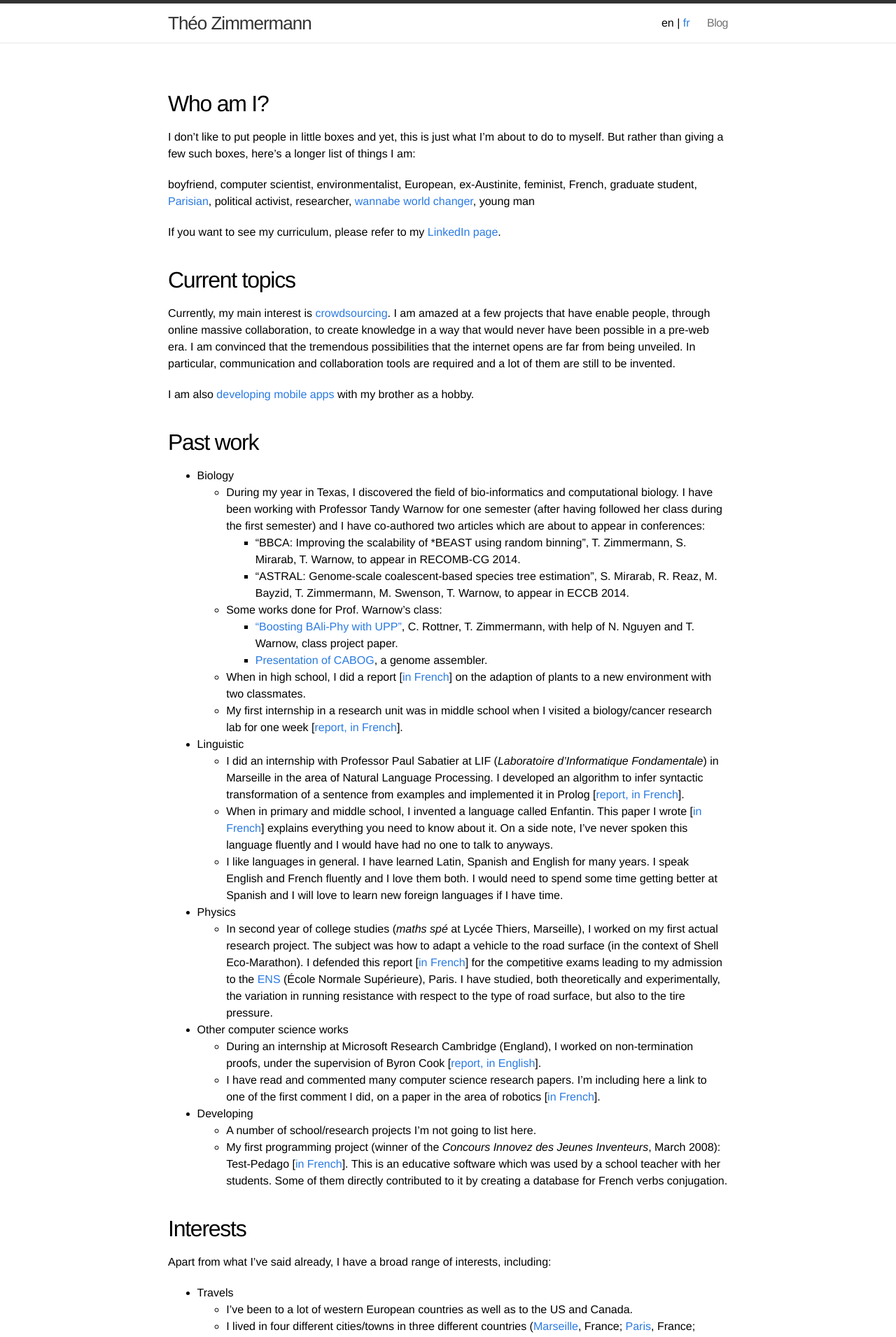
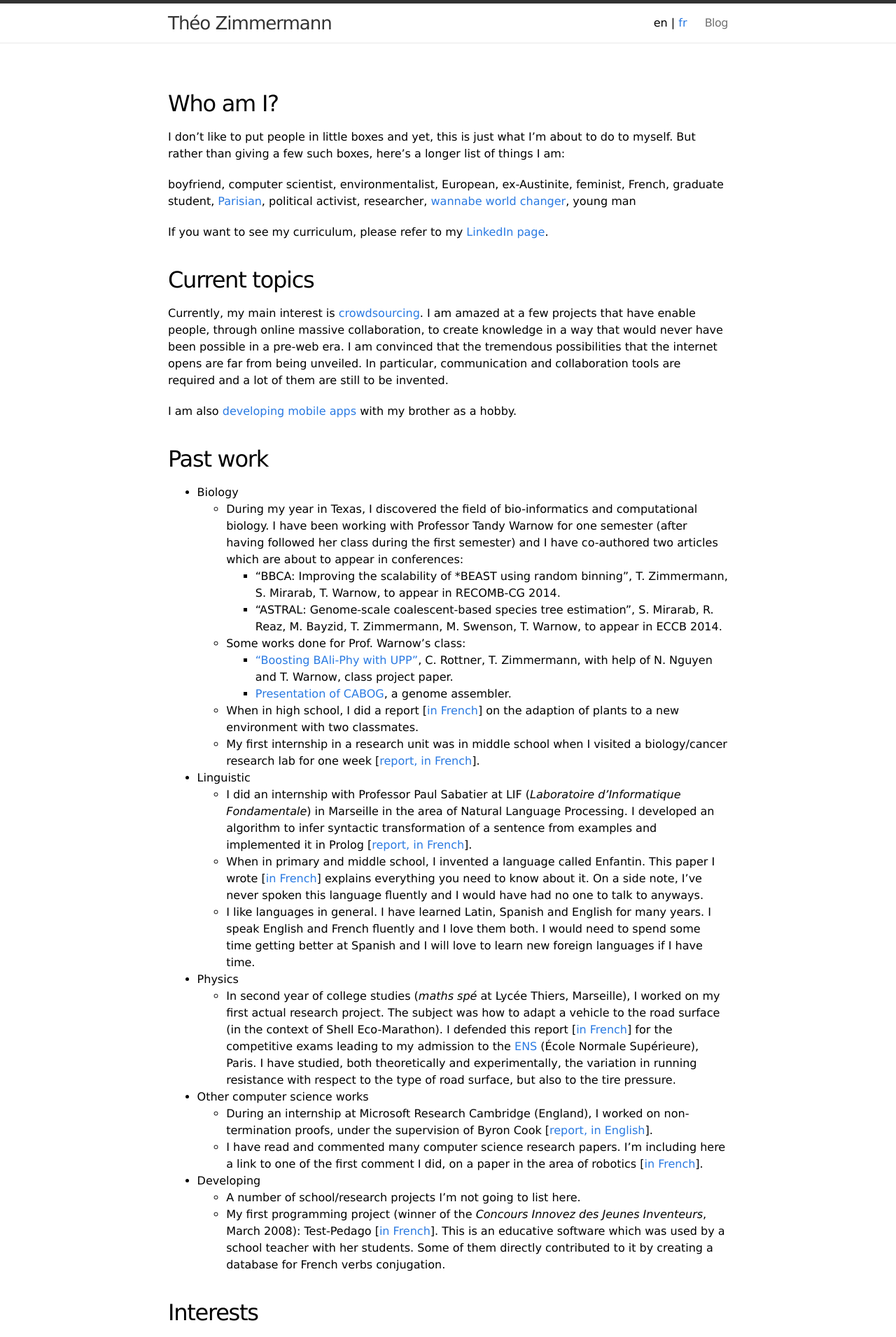
Before and after one commit to Zimmi48/zimmi48.github.io, a Jekyll site: the page built from index.md, in a window 1280 px wide. Shown: the top 1911 px of the page at 70% size. Built offline with Jekyll 4.4.1, drawn with Linux system fonts in a browser that asks for light colours.

Commit message:
Damien design's remarks

```diff
--- a/_includes/footer.html
+++ b/_includes/footer.html
@@ -2,7 +2,7 @@
 
   <div class="wrap">
 
-    <h2 class="footer-heading">{{ site.title }}</h2>
+    <!--<h2 class="footer-heading">{{ site.title }}</h2>-->
 
     <div class="footer-col-1 column">
       <ul>
--- a/css/main.css
+++ b/css/main.css
@@ -9,7 +9,7 @@
 html, body { height: 100%; }
 
 body {
-  font-family: Helvetica, Arial, sans-serif;
+  font-family: "Lucida Sans Unicode", "Lucida Grande", sans-serif;
   font-size: 16px;
   line-height: 1.5;
   font-weight: 300;
```
